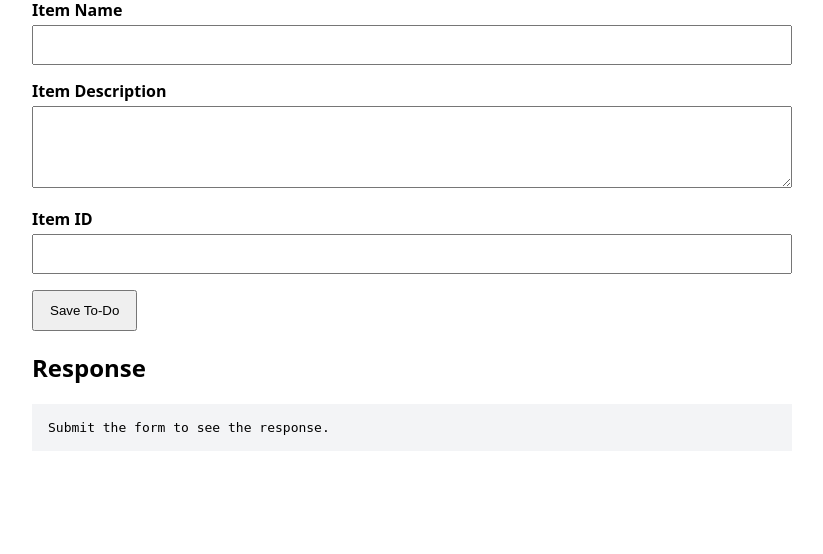
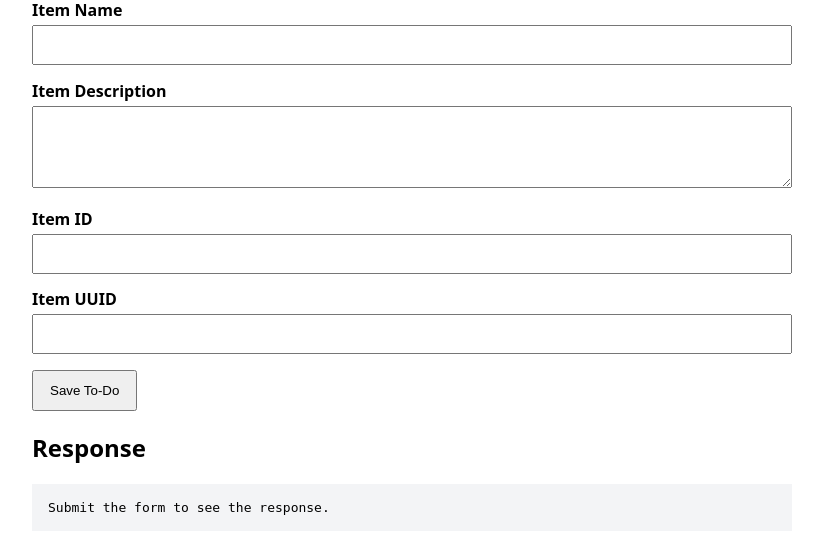
Before and after one commit to Danish200170/Git_and_GitHub_Danish2, a Flask app: page / in a window 1280 px wide. Shown: the part 135-689 px from the top of the page, without its empty margins (228-1051 px from the left). Run offline with Flask 3, Linux system fonts and the light colour scheme.

Commit message:
Add Item UUID field to To-Do form

```diff
--- a/templates/index.html
+++ b/templates/index.html
@@ -7,6 +7,7 @@
 <label for="itemName">Item Name</label><input id="itemName" name="itemName" required maxlength="150">
 <label for="itemDescription">Item Description</label><textarea id="itemDescription" name="itemDescription" required rows="4" maxlength="2000"></textarea>
 <label for="itemId">Item ID</label><input id="itemId" name="itemId">
+<label for="itemUuid">Item UUID</label><input id="itemUuid" name="itemUuid">
 <button type="submit">Save To-Do</button></form><h2>Response</h2><pre id="response">Submit the form to see the response.</pre>
 <script>
 document.getElementById("todo-form").addEventListener("submit", async e => {
```
